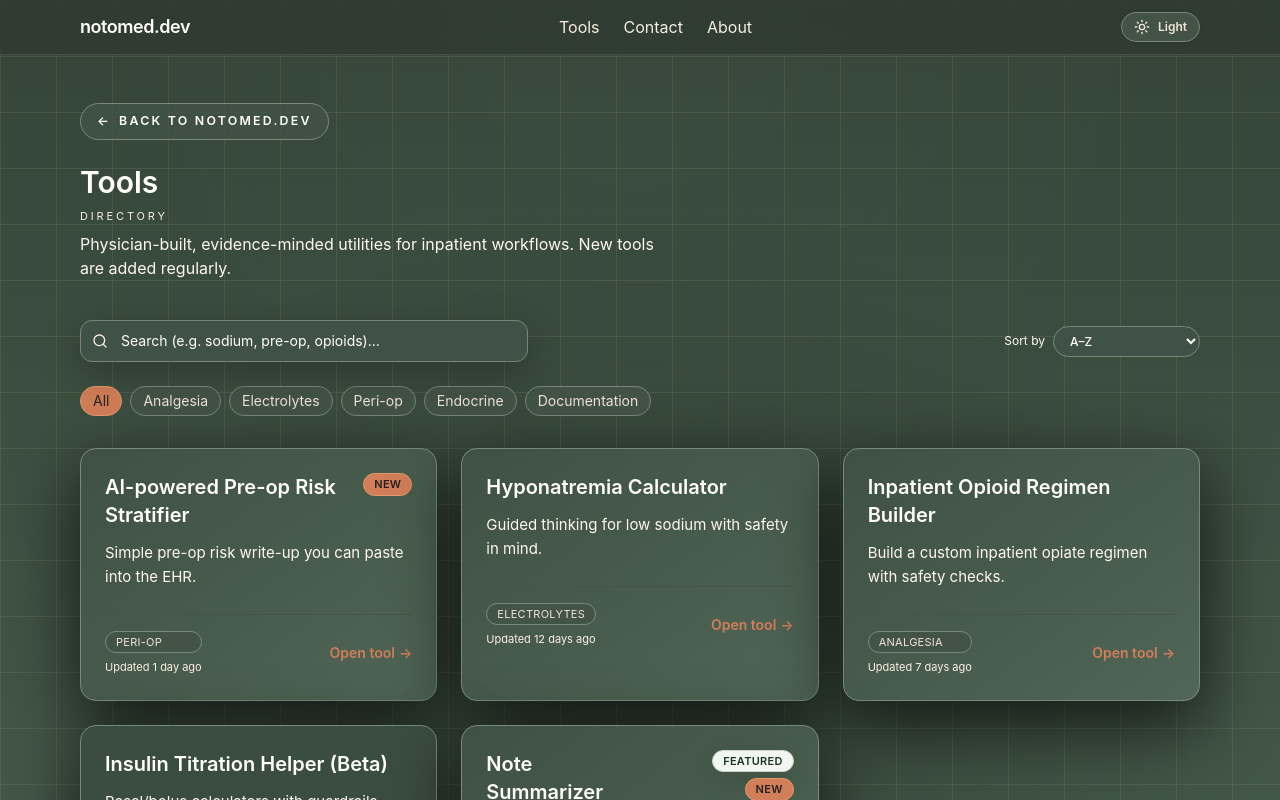
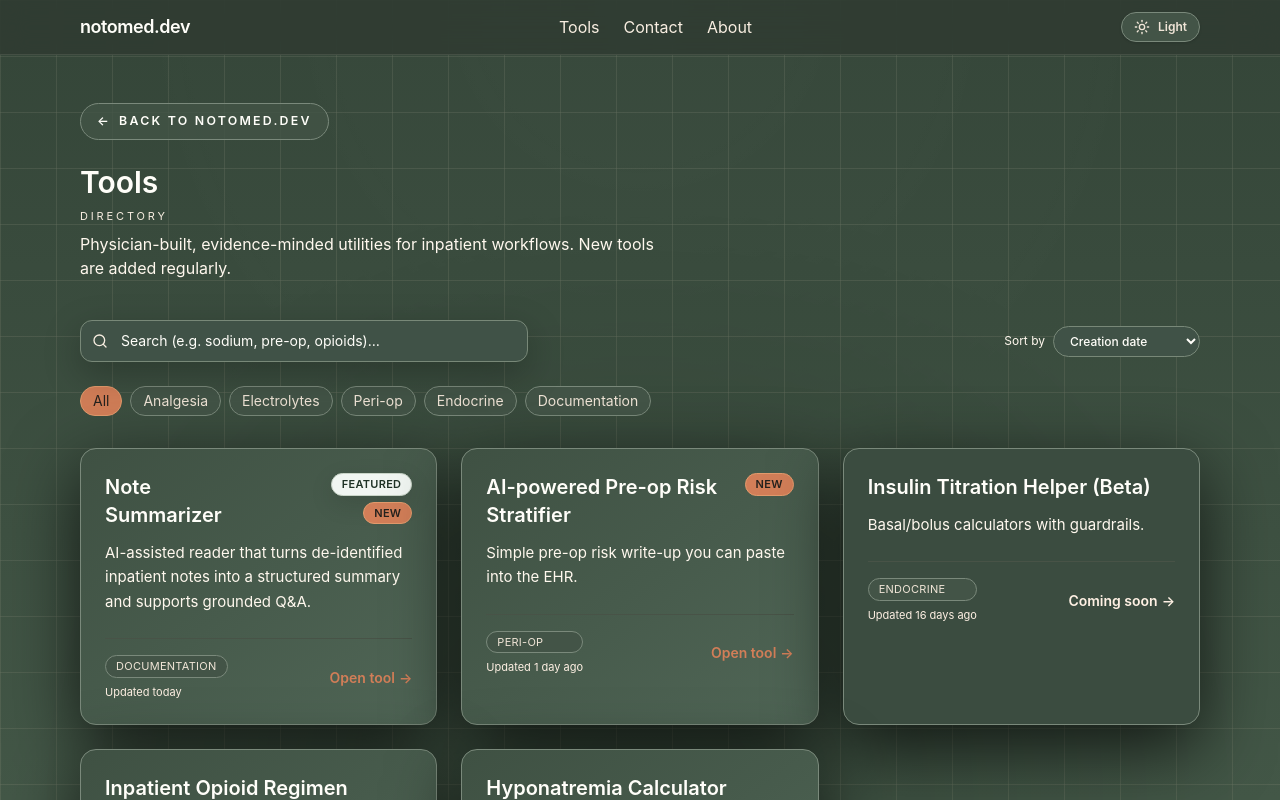
Before and after one commit to NotoMD-dev/notomed-site, a Next.js app: page /tools in a window 1280 px wide. Shown: the top 800 px of the page. Built offline with nearby package versions, Linux system fonts and the light colour scheme.

Commit message:
Sort tools by newest created first by default

```diff
--- a/src/app/tools/client-page.tsx
+++ b/src/app/tools/client-page.tsx
@@ -24,7 +24,7 @@ import {
 export default function ToolsDirectoryClient() {
   const [q, setQ] = useState("");
   const [cat, setCat] = useState<ToolCategoryFilter>("All");
-  const [sortKey, setSortKey] = useState<ToolSortKey>("alphabetical");
+  const [sortKey, setSortKey] = useState<ToolSortKey>("created");
   const [showFiltersMobile, setShowFiltersMobile] = useState(false);
 
   const filteredAndSorted = useMemo(() => {
--- a/src/lib/tools.ts
+++ b/src/lib/tools.ts
@@ -94,7 +94,7 @@ export function sortTools(
           return a.name.localeCompare(b.name);
         }
 
-        return aTime - bTime;
+        return bTime - aTime;
       });
     case "alphabetical":
     default:
```
